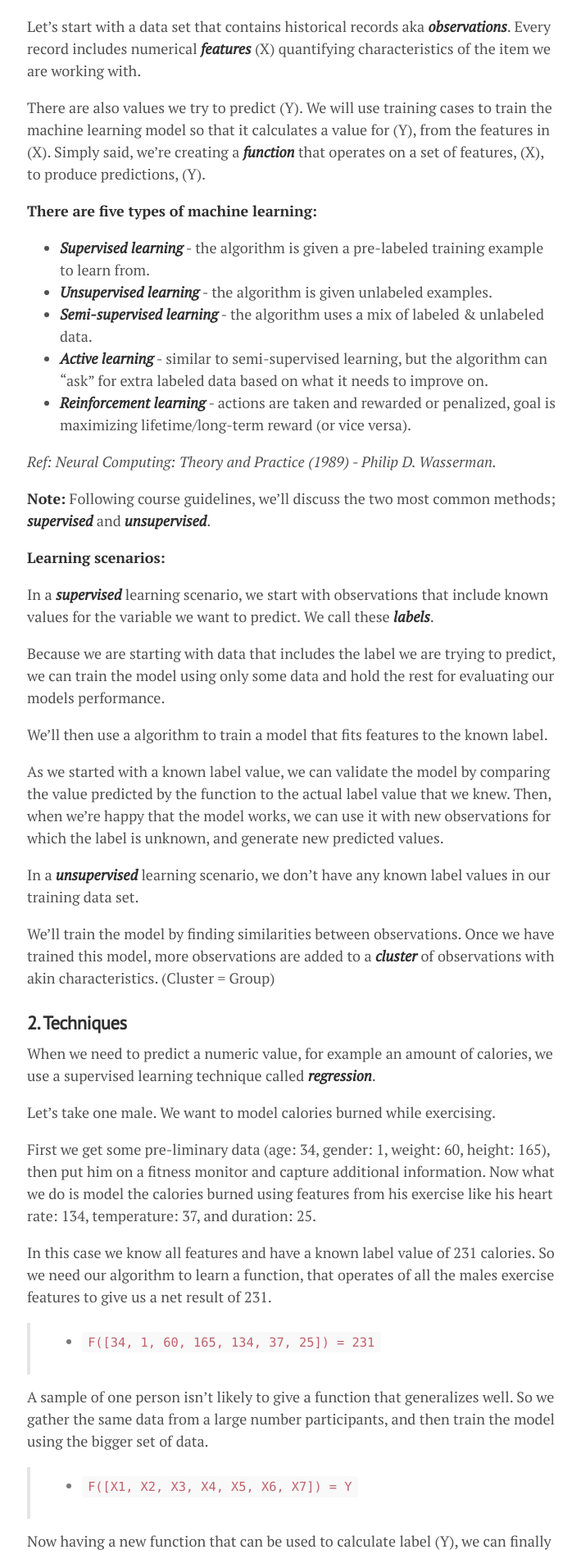
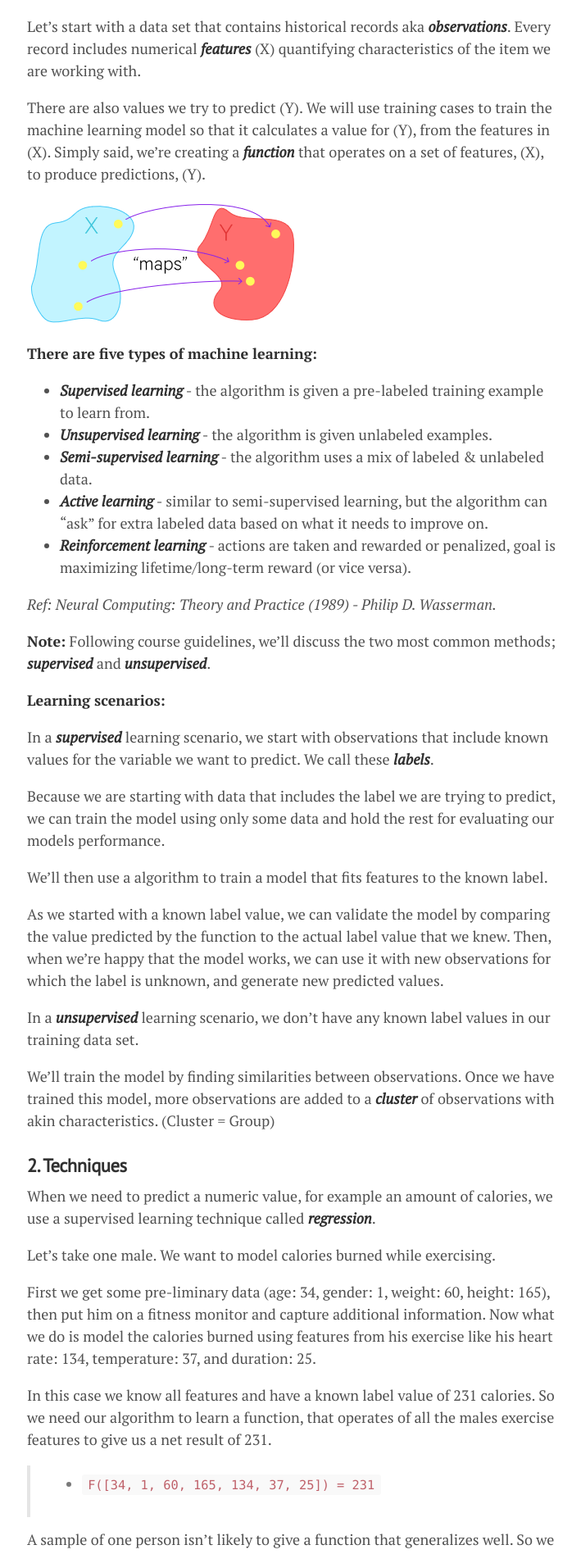
Before and after one commit to lgeurts/lgeurts.github.io, a Jekyll site: the page built from _posts/2018-06-29-artificial-intelligence-basics.md, in a window 1280 px wide. Shown: the part 1080-2976 px from the top of the page at 82% size, without its empty margins (283-992 px from the left). Built offline with Jekyll 4.4.1, drawn with Linux system fonts in a browser that asks for light colours; nearby versions of some CDN libraries.

Commit message:
Update 2018-06-29-artificial-intelligence-basics.md

```diff
--- a/_posts/2018-06-29-artificial-intelligence-basics.md
+++ b/_posts/2018-06-29-artificial-intelligence-basics.md
@@ -37,6 +37,8 @@ Machine learning provides the foundation for artificial intelligence. We train o
 Let's start with a data set that contains historical records aka ***observations***. Every record includes numerical ***features*** (X) quantifying characteristics of the item we are working with.
 
 There are also values we try to predict (Y). We will use training cases to train the machine learning model so that it calculates a value for (Y), from the features in (X). Simply said, we're creating a ***function*** that operates on a set of features, (X), to produce predictions, (Y).
+
+![Function](/assets/artificial-intelligence/function.png)
 
 **There are five types of machine learning:**
 
```
